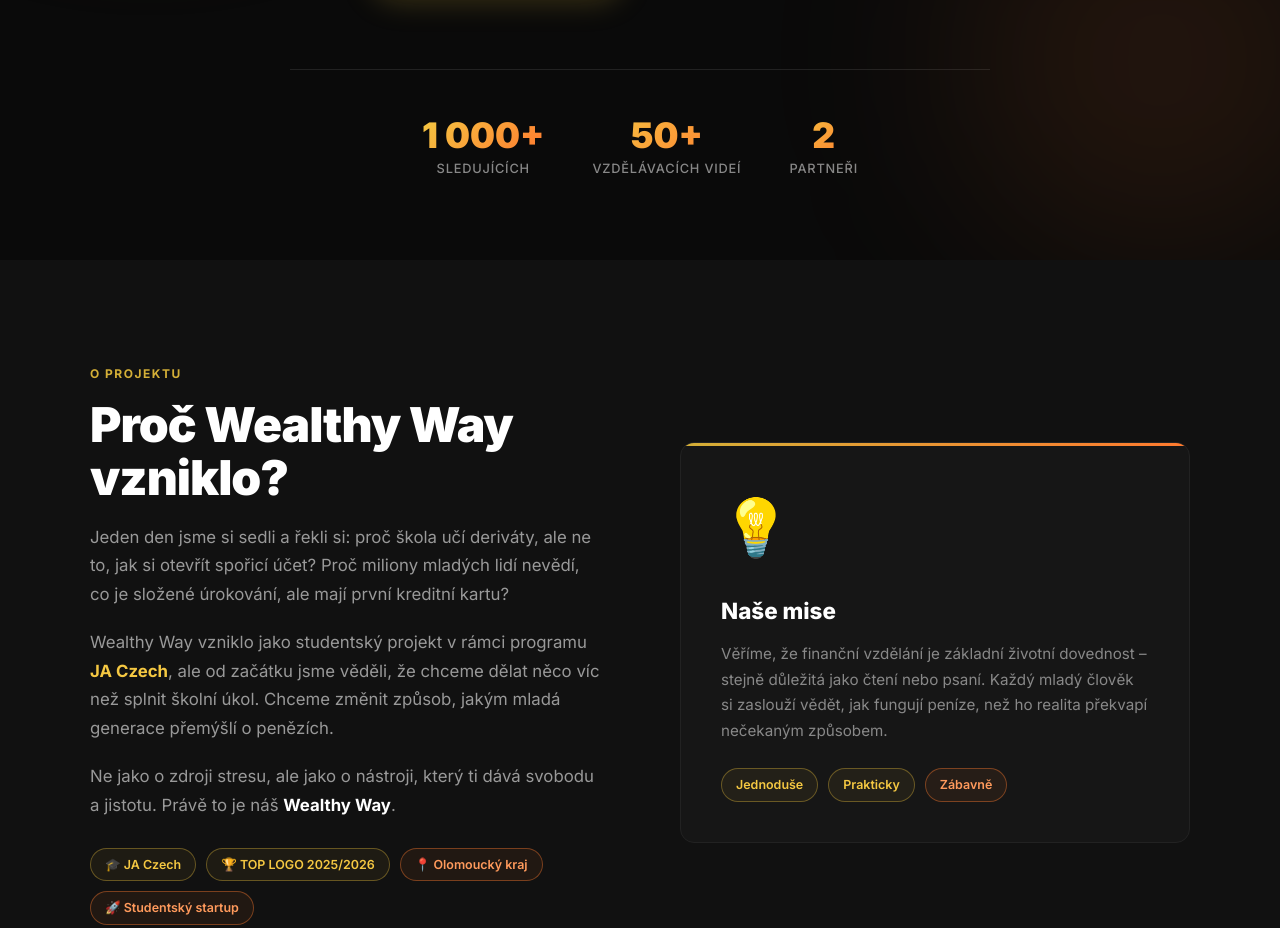
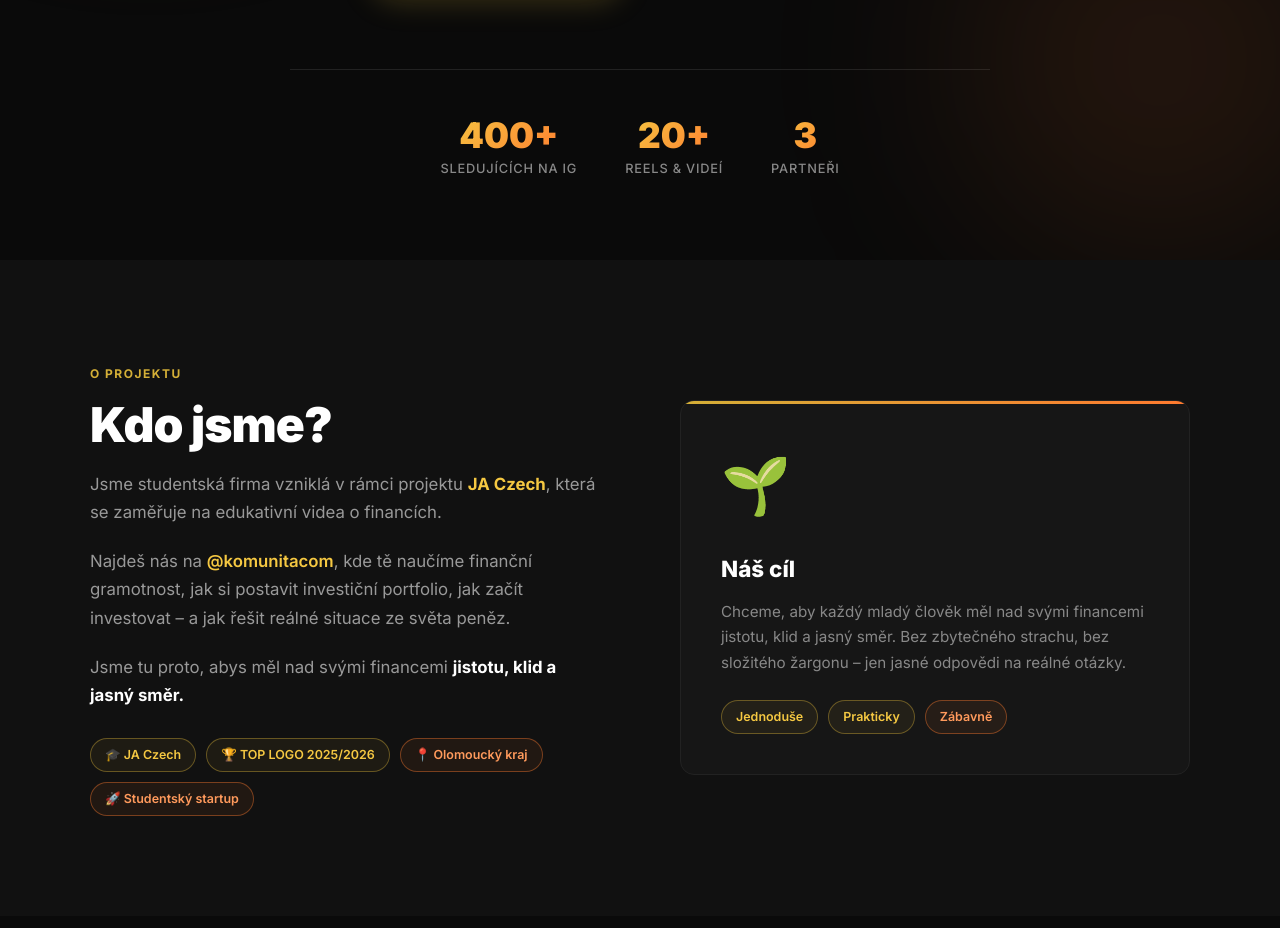
Before and after one commit to Whan3x/WealthyWay, a plain HTML site: page index.html in a window 1280 px wide. Shown: the part 567-1495 px from the top of the page. Drawn offline with Linux system fonts and the light colour scheme.

Commit message:
Oprava údajů podle reálných informací z IG a komunity
- Stats: 400+ sledujících, 20+ Reels, 3 partneři (dle JA Czech projektu)
- About: přesný text z profilu komunity ("studentská firma v rámci JA Czech")
- Mise: upravena na "jistota, klid a jasný směr" dle bio profilu
- Témata: redukována na přesná 4 témata z komunita.com profilu
  (finanční gramotnost, investiční portfolio, jak začít, reálné situace)

Co-Authored-By: Claude Sonnet 4.6 <noreply@anthropic.com>

```diff
--- a/index.html
+++ b/index.html
@@ -832,15 +832,15 @@
 
     <div class="hero-stats">
       <div class="stat-item">
-        <div class="stat-number">1 000+</div>
-        <div class="stat-label">sledujících</div>
+        <div class="stat-number">400+</div>
+        <div class="stat-label">sledujících na IG</div>
       </div>
       <div class="stat-item">
-        <div class="stat-number">50+</div>
-        <div class="stat-label">vzdělávacích videí</div>
+        <div class="stat-number">20+</div>
+        <div class="stat-label">Reels & videí</div>
       </div>
       <div class="stat-item">
-        <div class="stat-number">2</div>
+        <div class="stat-number">3</div>
         <div class="stat-label">partneři</div>
       </div>
     </div>
@@ -851,21 +851,21 @@
     <div class="about-grid">
       <div class="about-text fade-up">
         <span class="section-label">O projektu</span>
-        <h2 class="section-title">Proč Wealthy Way vzniklo?</h2>
+        <h2 class="section-title">Kdo jsme?</h2>
         <p class="section-desc" style="margin-bottom:20px;">
-          Jeden den jsme si sedli a řekli si: proč škola učí deriváty, ale ne to,
-          jak si otevřít spořicí účet? Proč miliony mladých lidí nevědí,
-          co je složené úrokování, ale mají první kreditní kartu?
+          Jsme studentská firma vzniklá v rámci projektu
+          <strong style="color: var(--gold-lt);">JA Czech</strong>,
+          která se zaměřuje na edukativní videa o financích.
         </p>
         <p class="section-desc" style="margin-bottom:20px;">
-          Wealthy Way vzniklo jako studentský projekt v rámci programu
-          <strong style="color: var(--gold-lt);">JA Czech</strong>, ale od začátku jsme
-          věděli, že chceme dělat něco víc než splnit školní úkol.
-          Chceme změnit způsob, jakým mladá generace přemýšlí o penězích.
+          Najdeš nás na <a href="https://app.komunita.com/wealthyway" target="_blank" rel="noopener"
+          style="color:var(--gold-lt);text-decoration:none;font-weight:600;">@komunitacom</a>,
+          kde tě naučíme finanční gramotnost, jak si postavit investiční portfolio,
+          jak začít investovat – a jak řešit reálné situace ze světa peněz.
         </p>
         <p class="section-desc">
-          Ne jako o zdroji stresu, ale jako o nástroji, který ti dává
-          svobodu a jistotu. Právě to je náš <strong style="color:var(--white);">Wealthy Way</strong>.
+          Jsme tu proto, abys měl nad svými financemi
+          <strong style="color:var(--white);">jistotu, klid a jasný směr.</strong>
         </p>
         <div class="about-tag-row" style="margin-top:28px;">
           <span class="tag tag-gold">🎓 JA Czech</span>
@@ -876,13 +876,12 @@
       </div>
       <div class="about-visual fade-up">
         <div class="about-card-main">
-          <span class="about-icon-big">💡</span>
-          <h3>Naše mise</h3>
+          <span class="about-icon-big">🌱</span>
+          <h3>Náš cíl</h3>
           <p>
-            Věříme, že finanční vzdělání je základní životní dovednost –
-            stejně důležitá jako čtení nebo psaní. Každý mladý člověk si
-            zaslouží vědět, jak fungují peníze, než ho realita překvapí
-            nečekaným způsobem.
+            Chceme, aby každý mladý člověk měl nad svými financemi
+            jistotu, klid a jasný směr. Bez zbytečného strachu, bez
+            složitého žargonu – jen jasné odpovědi na reálné otázky.
           </p>
           <div class="about-tag-row">
             <span class="tag tag-gold">Jednoduše</span>
@@ -954,42 +953,28 @@
           <span class="topic-emoji">💸</span>
           <div>
             <h4>Finanční gramotnost</h4>
-            <p>Základy, které ti ve škole neřeknou – rozpočet, spoření, dluhová past a jak ji obejít.</p>
+            <p>Jak fungují peníze v praxi – rozpočet, spoření, výdaje. Základy, které ti nikdo neřekl.</p>
           </div>
         </div>
         <div class="topic-item">
           <span class="topic-emoji">📈</span>
           <div>
             <h4>Investiční portfolio</h4>
-            <p>Jak si postavit portfolio od nuly. Akcie, ETF, komodity – bez zbytečného strachu.</p>
+            <p>Jak si postavit vlastní portfolio. Akcie, ETF, diverzifikace – krok za krokem.</p>
           </div>
         </div>
         <div class="topic-item">
           <span class="topic-emoji">🚀</span>
           <div>
             <h4>Jak začít investovat</h4>
-            <p>Tvůj první investiční krok. Výběr brokera, první nákup, pravidelné investování.</p>
+            <p>Výběr brokera, první nákup, pravidelné investování. Tvůj první krok ke svobodě.</p>
           </div>
         </div>
         <div class="topic-item">
           <span class="topic-emoji">💬</span>
           <div>
-            <h4>Reálné situace</h4>
-            <p>Kreditní karta, hypotéka, penze, inflace. Věci, se kterými se reálně potkáš.</p>
-          </div>
-        </div>
-        <div class="topic-item">
-          <span class="topic-emoji">🧠</span>
-          <div>
-            <h4>Psychologie peněz</h4>
-            <p>Proč utrácíme víc, než chceme? Jak přemýšlí bohatí lidé? Mindset, který mění hru.</p>
-          </div>
-        </div>
-        <div class="topic-item">
-          <span class="topic-emoji">🌱</span>
-          <div>
-            <h4>Finanční svoboda</h4>
-            <p>Co je finanční nezávislost a jak k ní směřovat, i když ti je 20. Dlouhodobé myšlení.</p>
+            <h4>Reálné situace ze světa peněz</h4>
+            <p>Kreditní karta, inflace, penze, hypotéka. Řešíme věci, se kterými se v životě opravdu potkáš.</p>
           </div>
         </div>
       </div>
```
